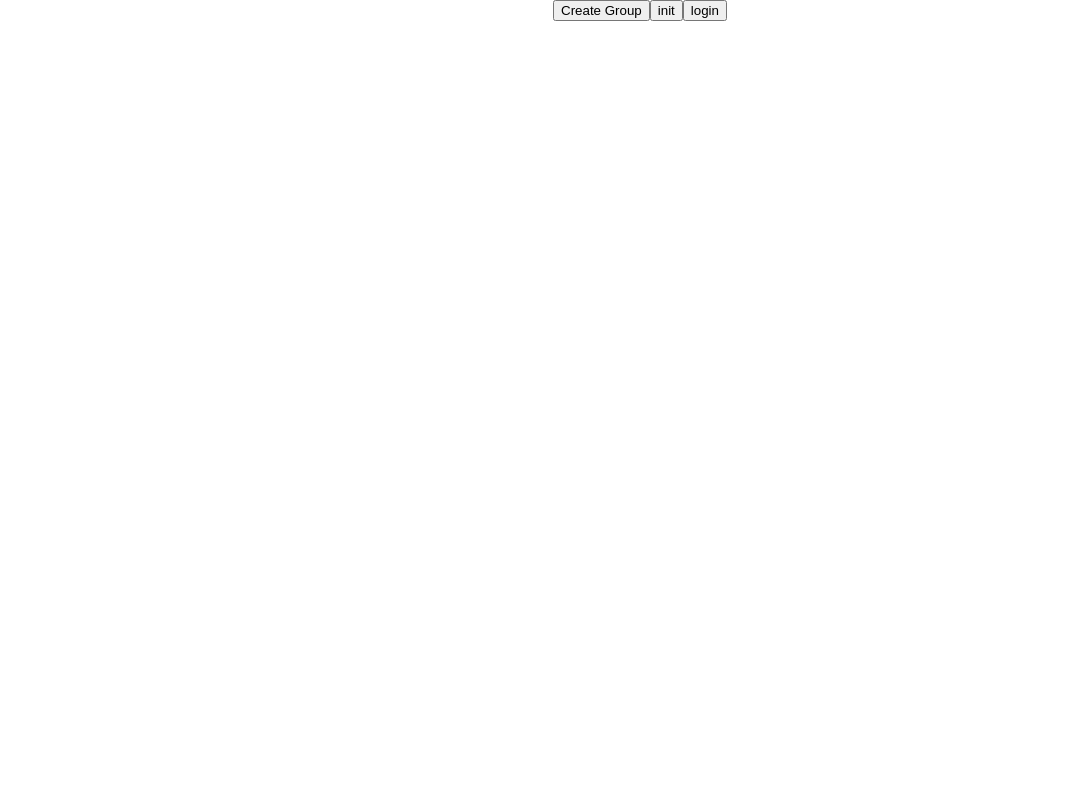
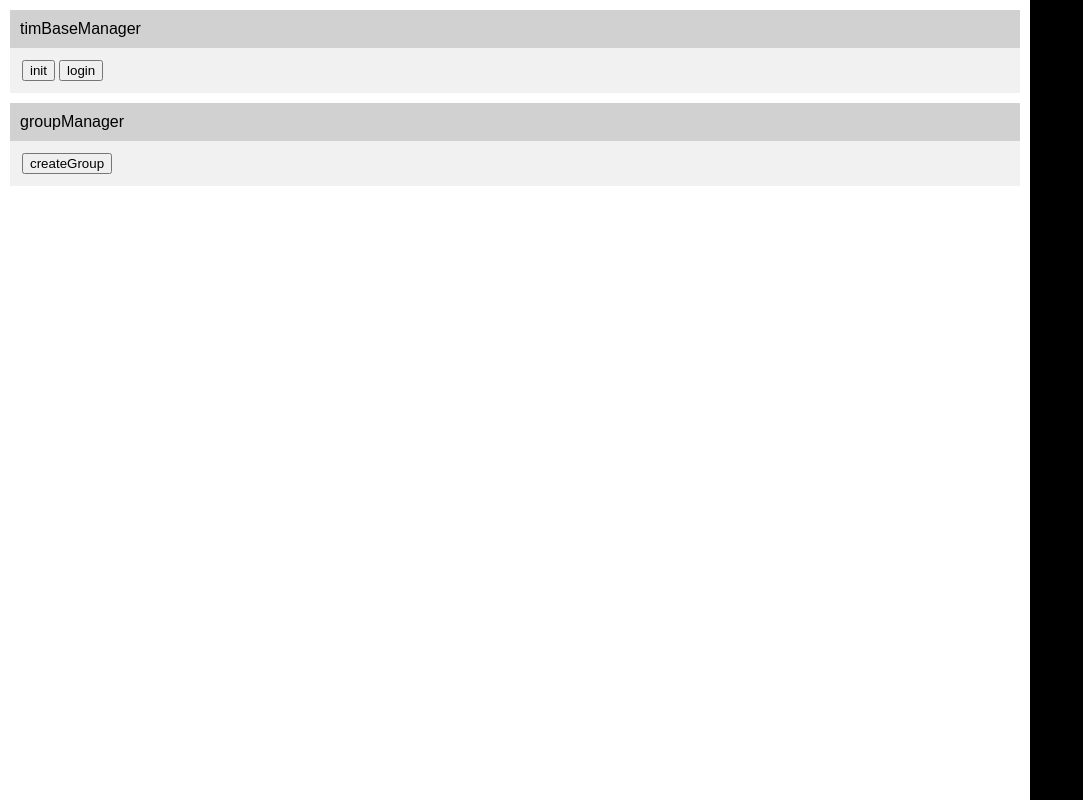
Before and after one commit to tencentyun/im_electron_sdk, a React (Create React App) app in the folder client/: page / in a window 1280 px wide. Shown: the whole page, without its empty margins (0-1083 px from the left). Built offline with nearby package versions, Linux system fonts and the light colour scheme.

Commit message:
完善测试页面

```diff
--- a/client/src/App.js
+++ b/client/src/App.js
@@ -1,11 +1,16 @@
 import React, { Component } from 'react';
 import { TimRender } from "../../im_electron_sdk/dist/timRender.umd";
-
+import APIS from './apis';
 import './App.css';
 
 const timRenderInstance = new TimRender();
 class App extends Component {
-
+  constructor(){
+    super();
+    this.state = {
+      log:[]
+    }
+  }
   async createGroup() {
     const fakeParams = {
       groupName: "test-avchatRoom",
@@ -39,13 +44,45 @@ class App extends Component {
 
     console.log(res);
   }
-
+  showConsole(data){
+    const { log } = this.state;
+    log.push(data)
+    this.setState({
+      log:log
+    })
+  }
   render() {
+    const { log } = this.state;
     return (
       <div className="App">
-        <button onClick={this.createGroup}>Create Group</button>
-        <button onClick={this.init}>init</button>
-        <button onClick={this.login}>login</button>
+        <div className="btns">
+          {
+            APIS.map((item,index)=>{
+              return (
+                <div className="card" key={index}>
+                  <div className="title">{item.manager}</div>
+                  <div className="btn">
+                    {
+                      item.method.map((met,idx)=>{
+                        return <button key={`${index}${idx}`} onClick={()=>{
+                          met.action(this.showConsole.bind(this));
+                        }}>{met.name}</button>
+                      })
+                    }
+                  </div>
+                </div>
+              )
+            })
+          }
+
+        </div>
+        <div className="console">
+          {
+            log.map((item,index)=>{
+              return <div className="log-item" key={index}>{item}</div>
+            })
+          }
+        </div>
       </div>
     );
   }
--- /dev/null
+++ b/client/src/apis.js
@@ -0,0 +1,45 @@
+import TimBaseManager from "./manager/timBaseManager";
+
+const APIS =  [
+    {
+        manager:"timBaseManager",
+        method:[
+            {
+                name:"init",
+                action:(callback)=>{
+                    TimBaseManager.TIMInit().then(data=>{
+                        callback(JSON.stringify(data))
+                    }).catch(err=>{
+                        callback(err.toString())
+                    })
+                }
+            },
+            {
+                name:"login",
+                action:(callback)=>{
+                    TimBaseManager.TIMLogin().then(data=>{
+                        callback(JSON.stringify(data))
+                    }).catch(err=>{
+                        callback(err.toString())
+                    })
+                }
+            }
+        ]
+    },
+    {
+        manager:"groupManager",
+        method:[
+            {
+                name:"createGroup",
+                action:(callback)=>{
+                    TimBaseManager.TIMLogin().then(data=>{
+                        callback(JSON.stringify(data))
+                    }).catch(err=>{
+                        callback(err.toString())
+                    })
+                }
+            }
+        ]
+    },
+]
+export default APIS;
--- a/client/src/index.css
+++ b/client/src/index.css
@@ -3,3 +3,38 @@ body {
   padding: 0;
   font-family: sans-serif;
 }
+.App {
+  display: flex;
+  height: 100vh;
+  width: 100vw;
+}
+.console {
+  width: 250px;
+  height: 100vh;
+  background-color: black;
+}
+.btns {
+  flex: 1;
+  height: 100vh;
+  text-align: left;
+}
+.card {
+  margin: 10px;
+  background-color: #f1f1f1;
+}
+.card button{
+  margin: 2px;
+}
+.card .title {
+  background-color: #d1d1d1;
+  padding: 10px;
+}
+.btn{
+  padding: 10px;
+}
+.log-item {
+  font-size: 12px;
+  word-break: break-all;
+  color: #fff;
+  text-align: left;
+}
--- /dev/null
+++ b/client/src/manager/timBaseManager.js
@@ -0,0 +1,16 @@
+import { TimRender } from "../../../im_electron_sdk/dist/timRender.umd";
+const timRenderInstance = new TimRender();
+const TimBaseManager = {
+    TIMInit:()=>{
+        return timRenderInstance.init();
+    },
+    TIMLogin:()=>{
+        return timRenderInstance.login({
+            userID: "3708",
+            userSig: "eJyrVgrxCdYrSy1SslIy0jNQ0gHzM1NS80oy0zLBwsbmBhZQ8eKU7MSCgswUJStDEwMDQwtzY1MjiExqRUFmUSpQ3NTU1MjAwAAiWpKZCxIzMzKxNDU3NjGDmpKZDjQ2LKnAz6Q0J9s3LdQsSrvA28kvKinY1LvIOdE9yDk13DEp0SIi2zWtND*53FapFgB-kjCC",
+            userData: "xingchenhe-test"
+        })
+    }
+}
+
+export default TimBaseManager;
```
